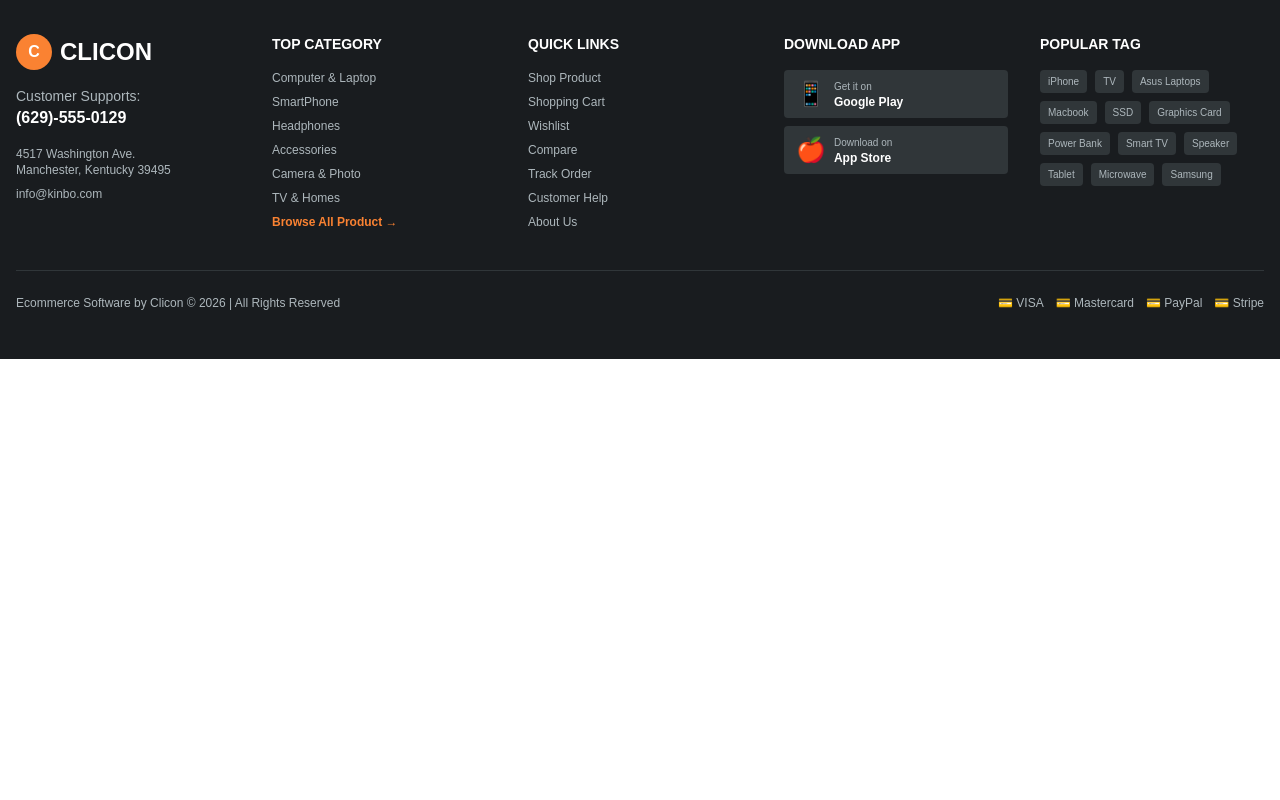
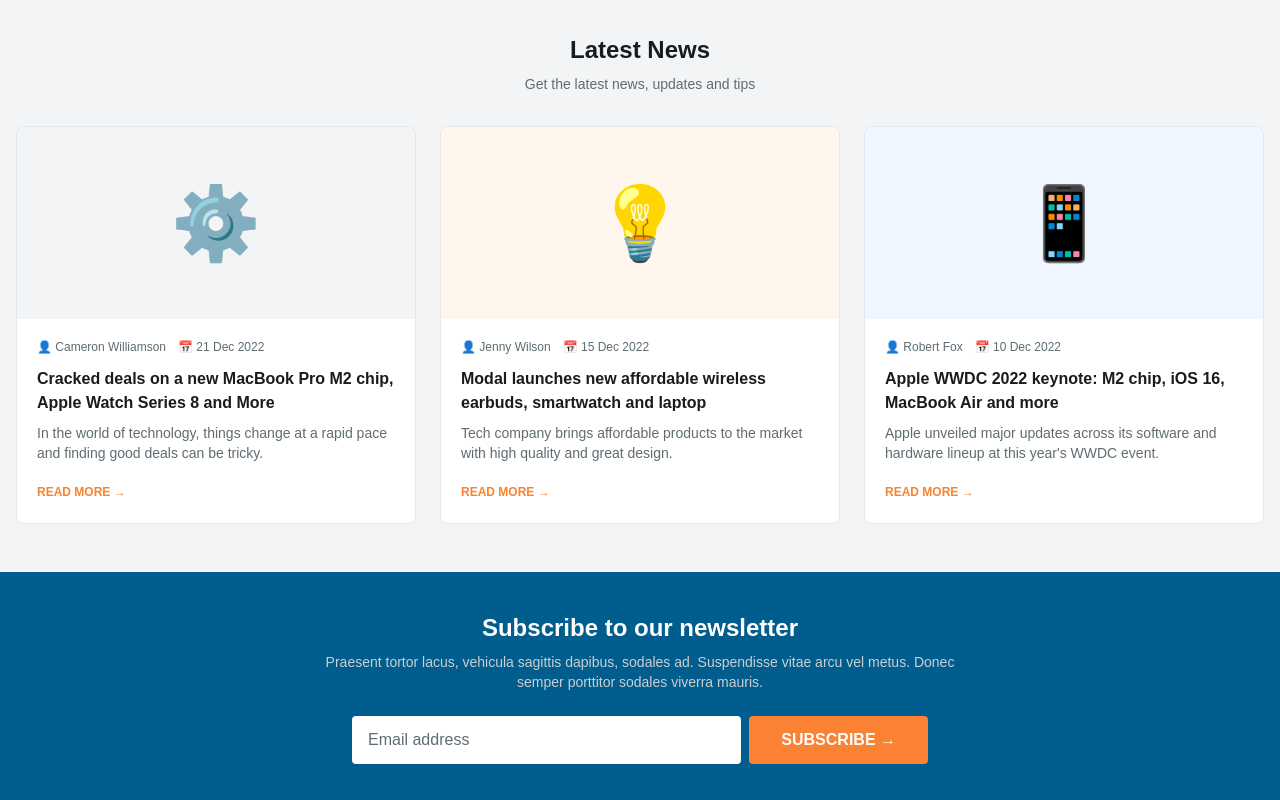
Before and after one commit to valo0n/Lab-2, a React (Vite) app in the folder frontend/: page / in a window 1280 px wide. Shown: the part 4720-5520 px from the top of the page. Before the commit the page ends 5079 px from the top, so only its background shows below. Built offline with nearby package versions, Linux system fonts and the light colour scheme.

Commit message:
vendosja e latestNews edhe newletter

```diff
--- /dev/null
+++ b/frontend/src/components/homepage/LatestNews.jsx
@@ -0,0 +1,61 @@
+const posts = [
+  {
+    image: '⚙️',
+    bgColor: 'bg-gray-50',
+    author: 'Cameron Williamson',
+    date: '21 Dec 2022',
+    title: 'Cracked deals on a new MacBook Pro M2 chip, Apple Watch Series 8 and More',
+    excerpt: 'In the world of technology, things change at a rapid pace and finding good deals can be tricky.'
+  },
+  {
+    image: '💡',
+    bgColor: 'bg-orange-50',
+    author: 'Jenny Wilson',
+    date: '15 Dec 2022',
+    title: 'Modal launches new affordable wireless earbuds, smartwatch and laptop',
+    excerpt: 'Tech company brings affordable products to the market with high quality and great design.'
+  },
+  {
+    image: '📱',
+    bgColor: 'bg-blue-50',
+    author: 'Robert Fox',
+    date: '10 Dec 2022',
+    title: 'Apple WWDC 2022 keynote: M2 chip, iOS 16, MacBook Air and more',
+    excerpt: 'Apple unveiled major updates across its software and hardware lineup at this year\'s WWDC event.'
+  },
+];
+
+export default function LatestNews() {
+  return (
+    <section className="max-w-7xl mx-auto px-3 sm:px-4 py-8 sm:py-12">
+      <div className="text-center mb-6 sm:mb-8">
+        <h2 className="text-xl sm:text-2xl font-bold text-dark">Latest News</h2>
+        <p className="text-dark-300 text-xs sm:text-sm mt-1 sm:mt-2">Get the latest news, updates and tips</p>
+      </div>
+
+      <div className="grid grid-cols-1 md:grid-cols-3 gap-4 sm:gap-6">
+        {posts.map((post, i) => (
+          <article key={i} className="bg-white border border-gray-100 rounded-lg overflow-hidden hover:shadow-card-hover transition-shadow cursor-pointer group">
+            <div className={`h-36 sm:h-48 ${post.bgColor} flex items-center justify-center text-5xl sm:text-7xl`}>
+              {post.image}
+            </div>
+
+            <div className="p-4 sm:p-5">
+              <div className="flex items-center gap-2 sm:gap-3 text-[10px] sm:text-xs text-dark-300 mb-2 sm:mb-3 flex-wrap">
+                <span>👤 {post.author}</span>
+                <span>📅 {post.date}</span>
+              </div>
+              <h3 className="text-sm sm:text-base font-bold text-dark mb-2 group-hover:text-primary transition-colors line-clamp-2">
+                {post.title}
+              </h3>
+              <p className="text-dark-300 text-xs sm:text-sm line-clamp-2 mb-3 sm:mb-4">{post.excerpt}</p>
+              <button className="text-primary text-[10px] sm:text-xs font-bold hover:underline">
+                READ MORE →
+              </button>
+            </div>
+          </article>
+        ))}
+      </div>
+    </section>
+  );
+}
--- /dev/null
+++ b/frontend/src/components/homepage/NewsletterSection.jsx
@@ -0,0 +1,51 @@
+import { useState } from 'react';
+
+export default function NewsletterSection() {
+  const [email, setEmail] = useState('');
+
+  const handleSubmit = (e) => {
+    e.preventDefault();
+    console.log('Subscribed:', email);
+    setEmail('');
+  };
+
+  return (
+    <section className="bg-accent-blue text-white">
+      <div className="max-w-7xl mx-auto px-3 sm:px-4 py-8 sm:py-10">
+        <div className="text-center mb-4 sm:mb-6">
+          <h2 className="text-xl sm:text-2xl font-bold mb-2">Subscribe to our newsletter</h2>
+          <p className="text-gray-200 text-xs sm:text-sm max-w-2xl mx-auto">
+            Praesent tortor lacus, vehicula sagittis dapibus, sodales ad. Suspendisse vitae arcu vel
+            metus. Donec semper porttitor sodales viverra mauris.
+          </p>
+        </div>
+
+        <form onSubmit={handleSubmit} className="max-w-xl mx-auto flex flex-col sm:flex-row gap-2">
+          <input
+            type="email"
+            value={email}
+            onChange={(e) => setEmail(e.target.value)}
+            placeholder="Email address"
+            required
+            className="flex-1 h-11 sm:h-12 px-4 rounded text-dark placeholder:text-dark-300 focus:outline-none focus:ring-2 focus:ring-primary text-sm sm:text-base"
+          />
+          <button
+            type="submit"
+            className="bg-primary hover:bg-primary-600 text-white font-bold px-6 sm:px-8 py-3 sm:py-0 rounded transition-colors text-sm sm:text-base whitespace-nowrap"
+          >
+            SUBSCRIBE →
+          </button>
+        </form>
+
+        {/* Brand logos — hidden on small mobile, scrollable on tablet */}
+        <div className="hidden sm:flex items-center justify-center gap-6 md:gap-12 mt-8 sm:mt-10 text-gray-300 text-xs sm:text-sm font-semibold opacity-70 flex-wrap">
+          <span>Google</span>
+          <span>Amazon</span>
+          <span>PHILIPS</span>
+          <span>HUAWEI</span>
+          <span>SAMSUNG</span>
+        </div>
+      </div>
+    </section>
+  );
+}
--- a/frontend/src/pages/HomePage.jsx
+++ b/frontend/src/pages/HomePage.jsx
@@ -12,6 +12,8 @@
 import ComputerAccessories from "../components/homepage/ComputerAccessories";
 import MacBookProBanner from "../components/homepage/MacBookProBanner";
 import FourColumnLists from "../components/homepage/FourColumnLists";
+import LatestNews from "../components/homepage/LatestNews";
+import NewsletterSection from "../components/homepage/NewsletterSection";
 export default function HomePage() {
   const [mobileMenuOpen, setMobileMenuOpen] = useState(false);
 
@@ -34,6 +36,8 @@
         <ComputerAccessories />
         <MacBookProBanner />
         <FourColumnLists />
+        <LatestNews />
+        <NewsletterSection />
       </main>
       <Footer />
     </div>
```
